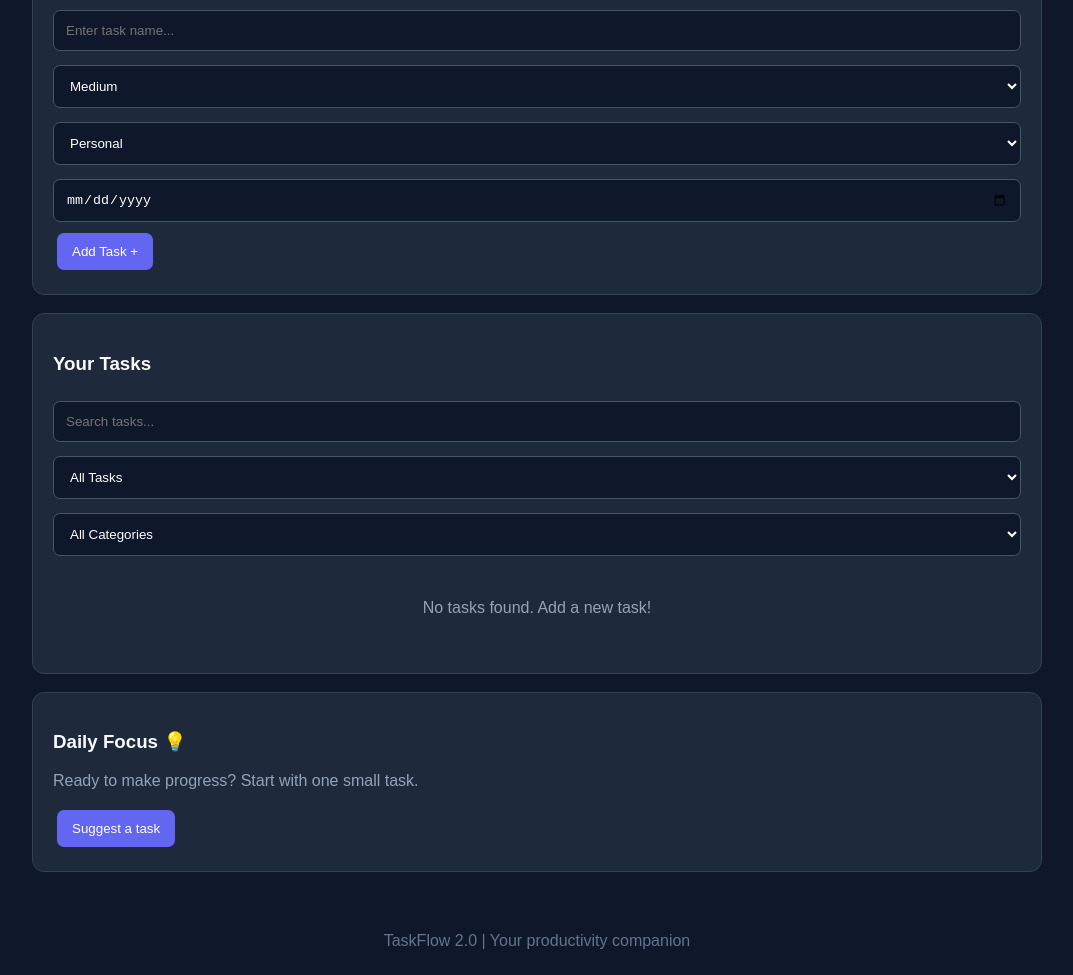
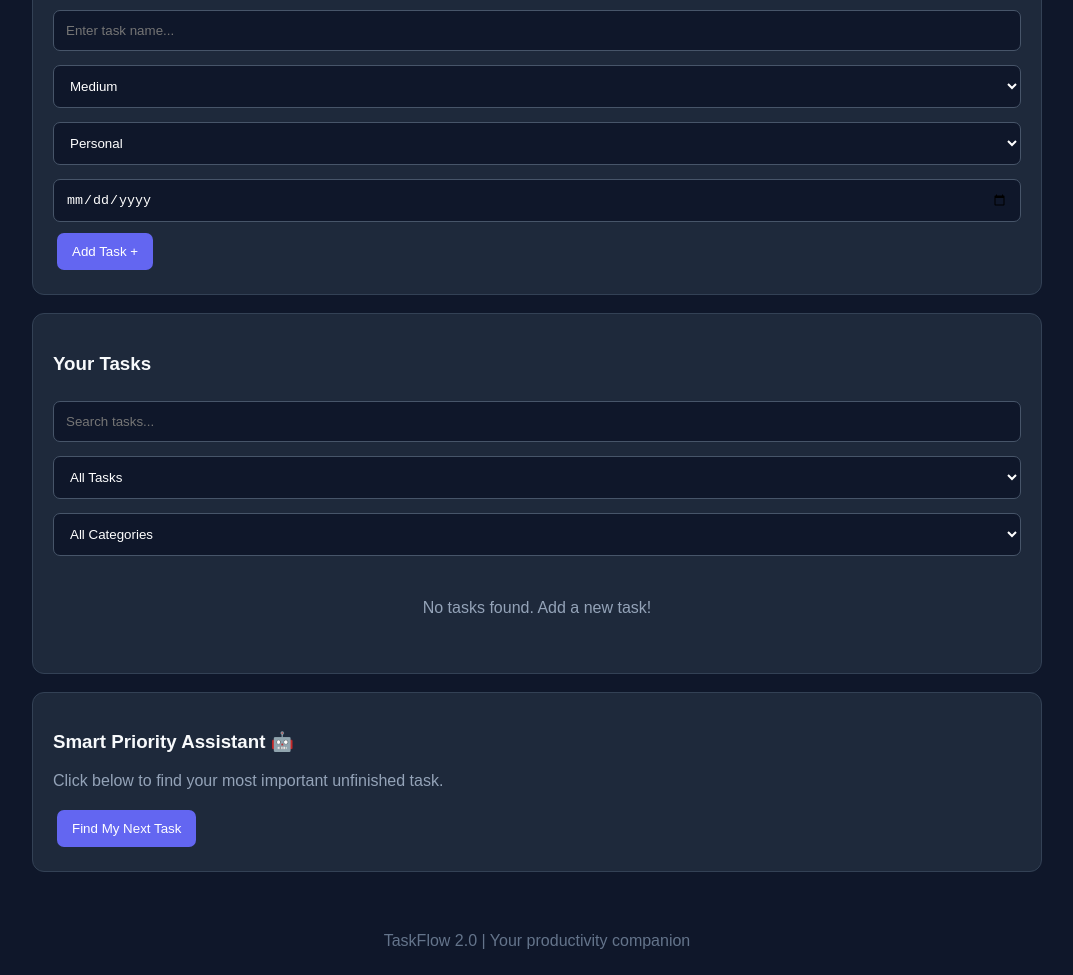
Before and after one commit to pujith-ai/taskflow-ai, a plain HTML site: page index.html in a window 1280 px wide. Shown: the part 624-1599 px from the top of the page, without its empty margins (103-1176 px from the left). Drawn offline with Linux system fonts and the light colour scheme.

Commit message:
Update index.html

```diff
--- a/index.html
+++ b/index.html
@@ -86,9 +86,11 @@ footer{text-align:center;color:#64748b;padding:25px}
 </section>
 
 <section class="panel">
-<h3>Daily Focus 💡</h3>
-<p id="suggestion" class="muted">Ready to make progress? Start with one small task.</p>
-<button id="suggestButton">Suggest a task</button>
+  <h3>Smart Priority Assistant 🤖</h3>
+  <p id="suggestion" class="muted">
+    Click below to find your most important unfinished task.
+  </p>
+  <button id="suggestButton">Find My Next Task</button>
 </section>
 </main>
 <footer>TaskFlow 2.0 | Your productivity companion</footer>
```
